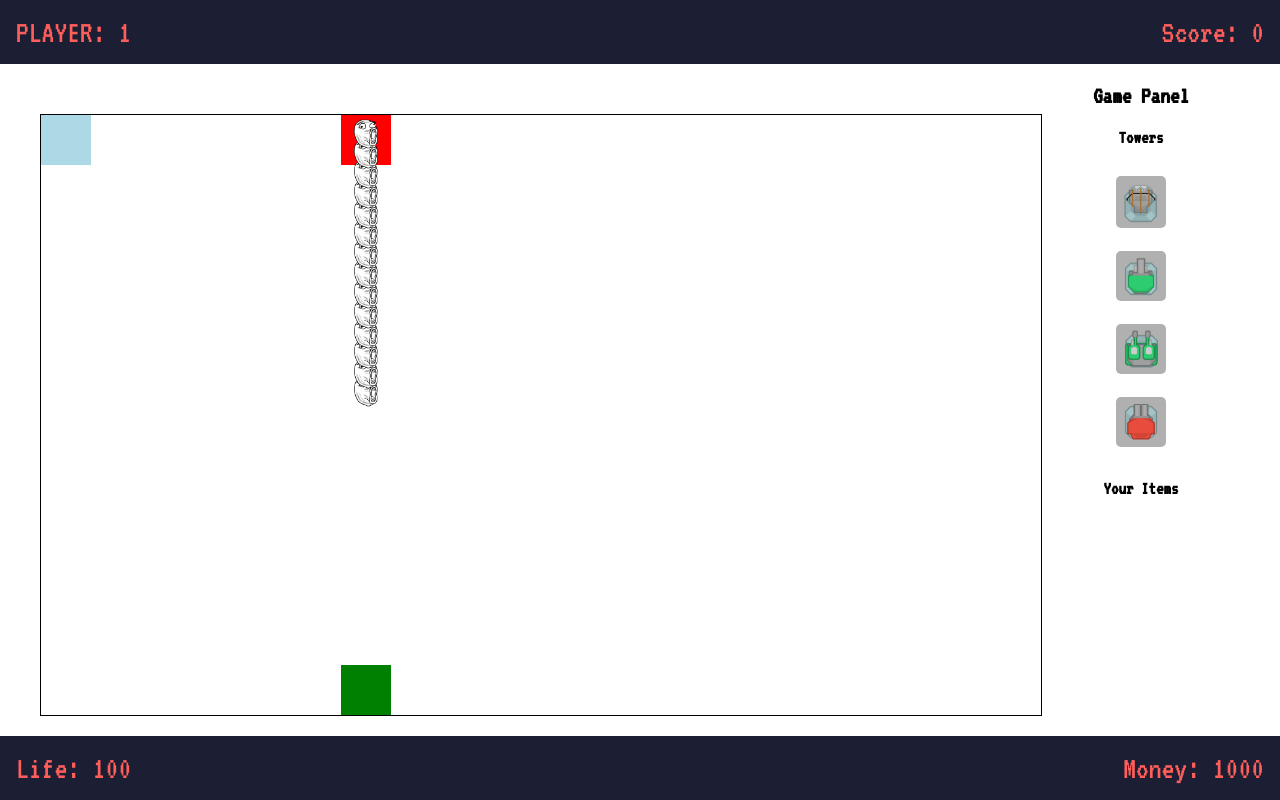
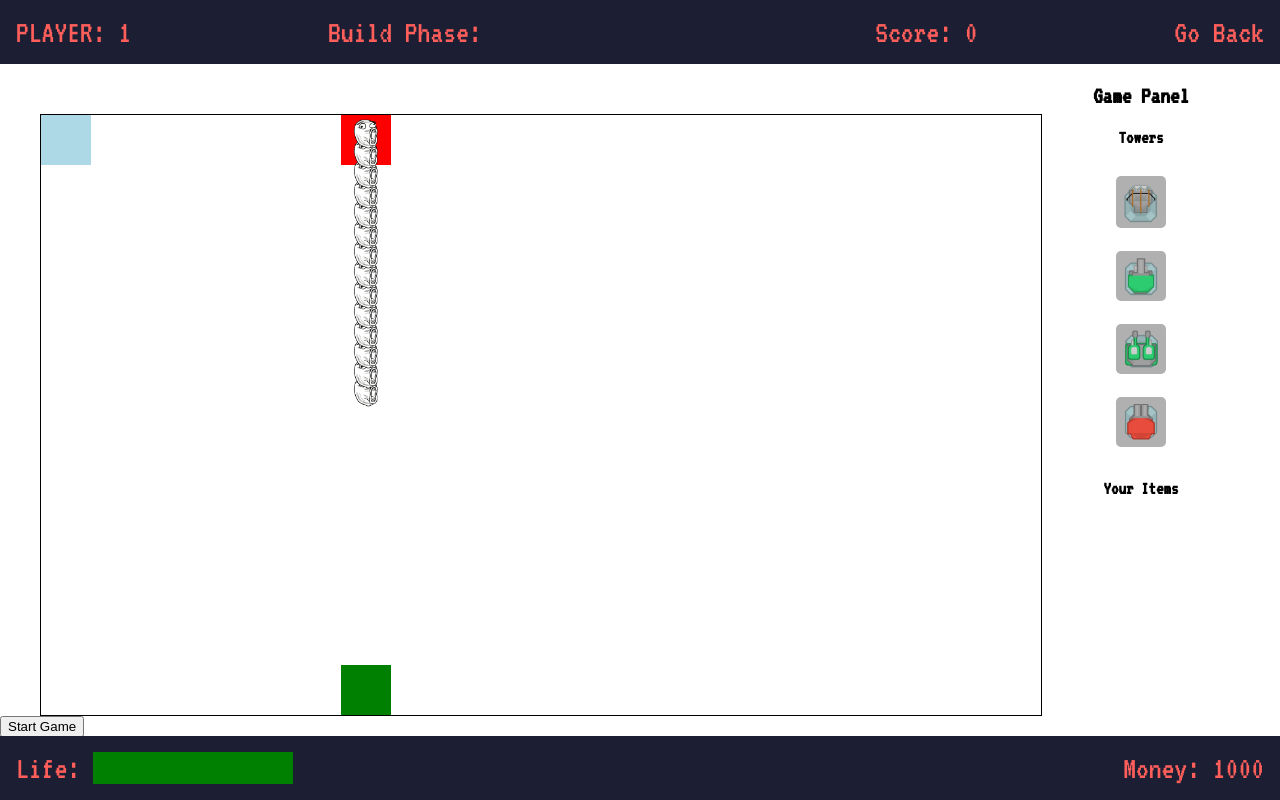
Before and after one commit to raygiang/tdgame, a PHP site: page /td.php?player=1 in a window 1280 px wide. Run offline with PHP 8.4, Linux system fonts and the light colour scheme.

Commit message:
attempted hpbar logic

```diff
--- a/inc/footerUI.php
+++ b/inc/footerUI.php
@@ -1,6 +1,6 @@
 <footer class="footer">
 	<ul class="footer__list">
-		<li id="life"></li>
+		<li>Life: <progress class="footer__hp" id="life" max="100" value="100"></progress></li>
 		<li id="money"></li>
 	</ul>
 </footer>
--- a/inc/headerUI.php
+++ b/inc/headerUI.php
@@ -3,6 +3,9 @@
 		<li class="header__playerNameLabel">PLAYER: <?php
 			echo $_GET['player'];
 		?></li>
+		<li>Build Phase: </li>
+		<li></li>
 		<li id="score"></li>
+		<li>Go Back</li>
 	</ul>
 </header>
--- a/stylesheets/CSS/ui.css
+++ b/stylesheets/CSS/ui.css
@@ -26,7 +26,7 @@ ul {
   max-width: 100%;
   background-color: #1C1F33;
   color: #FF5E5B;
-  position: absolute;
+  position: fixed;
   bottom: 0;
   left: 0;
   right: 0;
@@ -38,5 +38,13 @@ ul {
   justify-content: space-between;
   padding: 0;
 }
+.footer__hp {
+  position: relative;
+  color: white;
+  display: inline-block;
+  width: 200px;
+  text-align: center;
+  background-color: #FF5E5B;
+}
 
 /*# sourceMappingURL=ui.css.map */
--- a/stylesheets/SCSS/ui.scss
+++ b/stylesheets/SCSS/ui.scss
@@ -1,5 +1,6 @@
 $uiBG: #1C1F33;
 $uiFont: #FF5E5B;
+$hpbarBG: #FF5E5B;
 
 body {
 	font-family: 'VT323', monospace;
@@ -30,7 +31,7 @@ ul{
 	max-width: 100%;
 	background-color: $uiBG;
 	color: $uiFont;
-	position: absolute;
+	position: fixed;
 	bottom: 0;
 	left: 0;
 	right: 0;
@@ -41,4 +42,12 @@ ul{
 		justify-content: space-between;
 		padding: 0;
 	}
+	&__hp {
+		position: relative;
+		color: white;
+		display:inline-block;
+		width: 200px;
+		text-align: center;
+		background-color: $hpbarBG;
+	}
 }
--- a/td.js
+++ b/td.js
@@ -374,7 +374,10 @@ function pageInit() {
         }
 
         scoreHeader.innerHTML = "Score: " + score;
-        lifeHeader.innerHTML = "Life: " + life;
+        // lifeHeader.innerHTML = "Life: " + life;
+        //String "Life: " is now written inside footer.php;
+        lifeHeader.innerHTML = life;
+
         moneyHeader.innerHTML = "Money: " + money;
     }
 
--- a/td.php
+++ b/td.php
@@ -19,6 +19,7 @@
       </canvas>
       <?php include('inc/gamePanel.php');?>
     </div>
+    <button id="start-button" type="button">Start Game</button>
   </main>
   <?php include('inc/footerUI.php')?>
   <script src="td.js" ></script>
```
Also changed, not shown: 1 other file.
